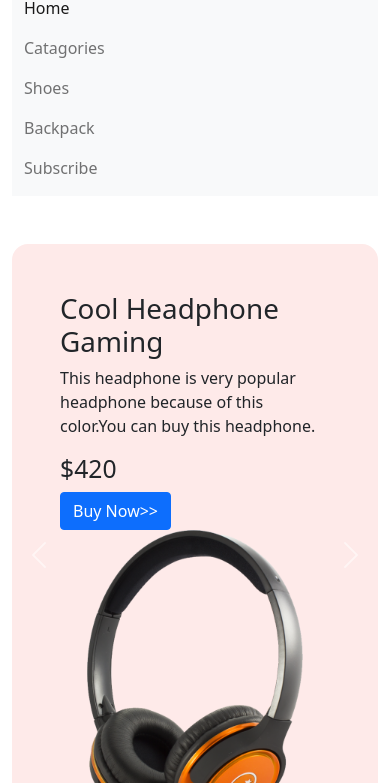
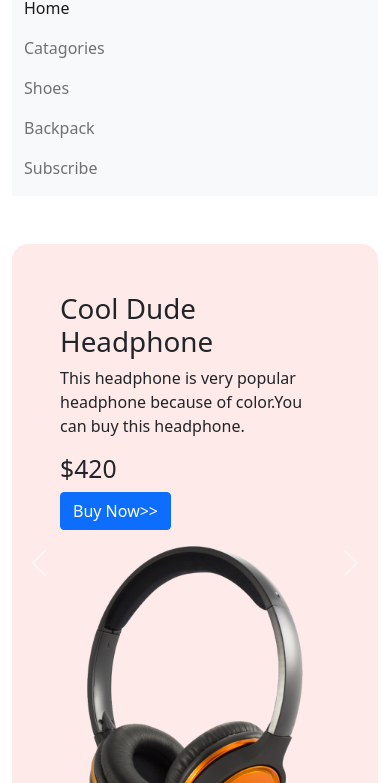
Before and after one commit to saifulislamsojib/panda-commerce, a plain HTML site: page index.html in a window 390 px wide. Both pictures are taken after a click on the button "Toggle navigation". Shown: the part 61-844 px from the top of the page. Drawn offline with nearby package versions, Linux system fonts and the light colour scheme.

Commit message:
Finished My first ever panda commerce website

```diff
--- a/index.html
+++ b/index.html
@@ -49,7 +49,7 @@
                 <div class="carousel-inner">
                     <div class="carousel-item active">
                         <div class="row d-flex align-items-center p-5">
-                            <div class="col-md-7">
+                            <div class="col-md-7 mb-3 mb-md-0">
                                 <h1>Mi LED TV 4A</h1>
                                 <p>This LED TV is very popular tv because of this color.You can buy this tv.You can order this tv.</p>
                                 <h2>$1200</h2>
@@ -62,9 +62,9 @@
                     </div>
                     <div class="carousel-item">
                         <div class="row d-flex align-items-center p-5">
-                            <div class="col-md-7">
-                                <h1>Cool Headphone Gaming</h1>
-                                <p>This headphone is very popular headphone because of this color.You can buy this headphone.</p>
+                            <div class="col-md-7 mb-3 mb-md-0">
+                                <h1>Cool Dude Headphone</h1>
+                                <p>This headphone is very popular headphone because of color.You can buy this headphone.</p>
                                 <h2>$420</h2>
                                 <button class="btn btn-primary">Buy Now>></button>
                             </div>
@@ -75,7 +75,7 @@
                     </div>
                     <div class="carousel-item">
                         <div class="row d-flex align-items-center p-5">
-                            <div class="col-md-7">
+                            <div class="col-md-7 mb-3 mb-md-0">
                                 <h1>X-Box</h1>
                                 <p>This Gaming X-Box is very popular X-Box because of this quality.You can buy this X-Box.</p>
                                 <h2>$600</h2>
```
